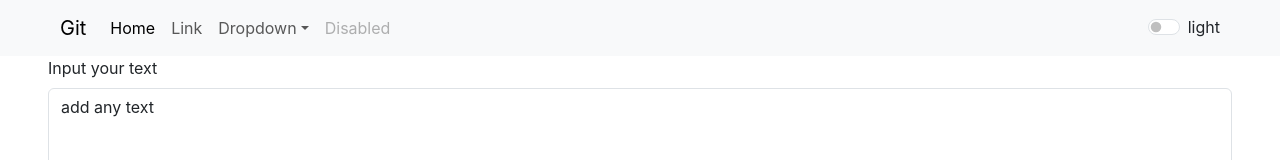
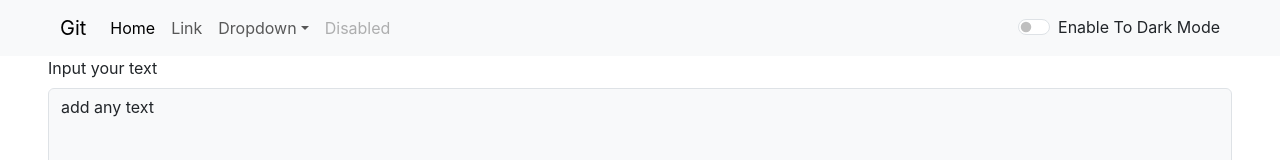
Before and after one commit to Suriya2023/React, a React (Create React App) app: page / in a window 1280 px wide. Shown: the top 160 px of the page. Built offline with nearby package versions, Linux system fonts and the light colour scheme.

Commit message:
enalbe to Modes

```diff
--- a/src/App.js
+++ b/src/App.js
@@ -5,9 +5,11 @@ import { useState } from 'react';
 function App() {
 
   const [mode, setMode] = useState('light')
+  const [setBtn,setBtnMode] = useState("Enable To Dark Mode")
 
   const toggleMode = () => {
     if (mode === 'light') {
+      setBtnMode("Enable To Light Mode")
       setMode('dark');
       document.body.style.background = 'black'
       document.body.style.color = 'white'
@@ -15,6 +17,8 @@ function App() {
     }
     else {
       setMode('light');
+      setBtnMode("Enable To Dark Mode")
+
       document.body.style.background = "white"
       document.body.style.color = 'black'
 
@@ -25,8 +29,8 @@ function App() {
 
   return (
     <>
-      <Navbar Title="Git" mode={mode} toggleMode={toggleMode} />
-      <FormFile FTitle="Input your text" />
+      <Navbar Title="Git" mode={mode} toggleMode={toggleMode} setBtn = {setBtn} />
+      <FormFile FTitle="Input your text" mode={mode} toggleMode ={toggleMode} />
     </>
   );
 }
--- a/src/componet/FormFile.js
+++ b/src/componet/FormFile.js
@@ -46,7 +46,10 @@ export default function FormFile(props) {
 
             <div className=" mx-5">
                 <label for="exampleFormControlTextarea1" className="form-label">{props.FTitle}</label>
-                <textarea className="form-control" id="exampleFormControlTextarea1" onChange={NewOnChangedText} value={text} rows="9"></textarea>
+                <textarea className={`form-control bg-${props.mode === 'light' ? 'light' : 'dark'}
+                text-${props.mode === 'light' ? 'dark' : 'light'}
+
+               ` } id="exampleFormControlTextarea1" onChange={NewOnChangedText} value={text} rows="9"></textarea>
 
 
                 <button className='btn btn-outline-success my-5' onClick={OnUPcoVerter}>
--- a/src/componet/Navbar.js
+++ b/src/componet/Navbar.js
@@ -33,8 +33,8 @@ export default function Navbar(props) {
               </li>
             </ul>
             <form className="d-flex" role="search">
-              <div className="form-check form-switch">
-                <input className="form-check-input" type="checkbox" role="switch" id="flexSwitchCheckDefault" onClick={props.toggleMode} />{props.mode}
+              <div className={`form-check form-switch  text-${props.mode === 'light' ? 'dark' : 'light'} `}>
+                <input className="form-check-input" type="checkbox" role="switch" id="flexSwitchCheckDefault" onClick={props.toggleMode} />{props.setBtn}
               </div>
             </form>
           </div>
```
